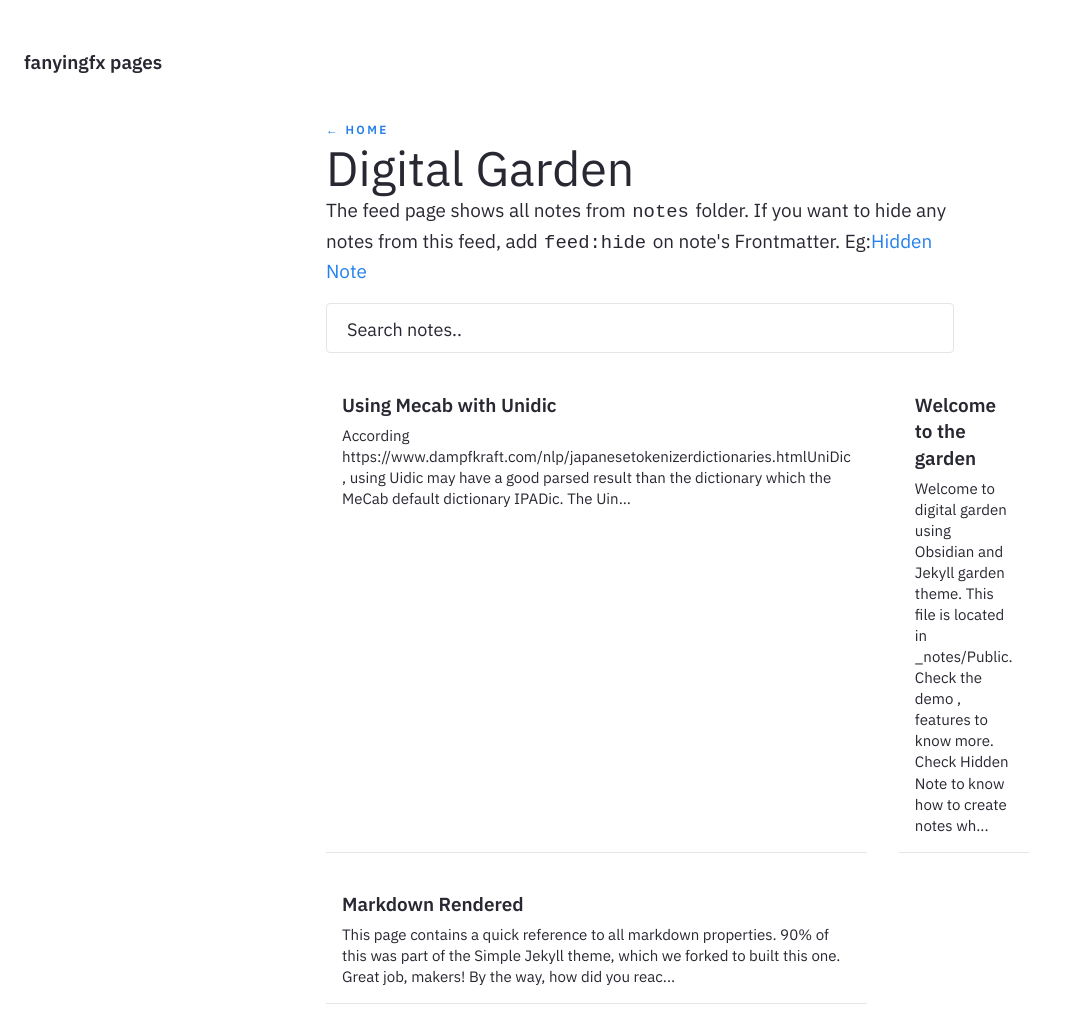
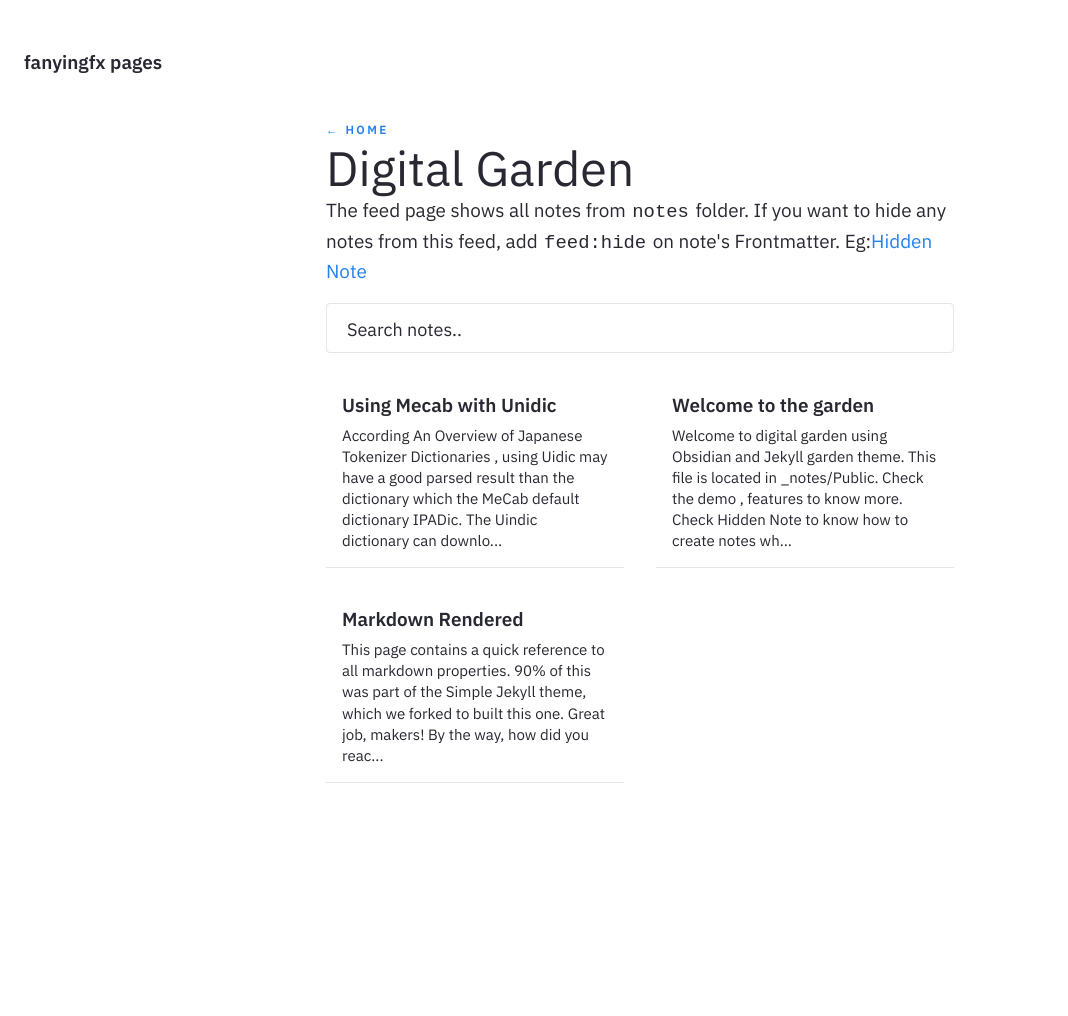
Before and after one commit to fanyingfx/fanyingfx.github.io, a Jekyll site: the page built from pages/notes.md, in a window 1280 px wide. Shown: the whole page, without its empty margins (0-1068 px from the left). Built offline with Jekyll 4.4.1, drawn with Linux system fonts in a browser that asks for light colours; after the commit the page ends 900 px from its top, so only the background shows below that.

Commit message:
update Note

```diff
--- a/_notes/Public/Using Mecab with Unidic.md
+++ b/_notes/Public/Using Mecab with Unidic.md
@@ -1,9 +1,9 @@
 ---
 title: Using Mecab with Unidic
 feed: show
-date: 31-12-2023
+date: 17-01-2024
 ---
-According [https://www.dampfkraft.com/nlp/japanese-tokenizer-dictionaries.htmlUniDic](https://www.dampfkraft.com/nlp/japanese-tokenizer-dictionaries.htmlUniDic) , using Uidic may have a good parsed result than the dictionary which the MeCab default dictionary IPADic.
+According [An Overview of Japanese Tokenizer Dictionaries](https://www.dampfkraft.com/nlp/japanese-tokenizer-dictionaries.html) , using Uidic may have a good parsed result than the dictionary which the MeCab default dictionary IPADic.
 
 The Uindic dictionary can download from [https://clrd.ninjal.ac.jp/unidic/](https://clrd.ninjal.ac.jp/unidic/)
 
```
Also changed, not shown: .obsidian/workspace.json.
